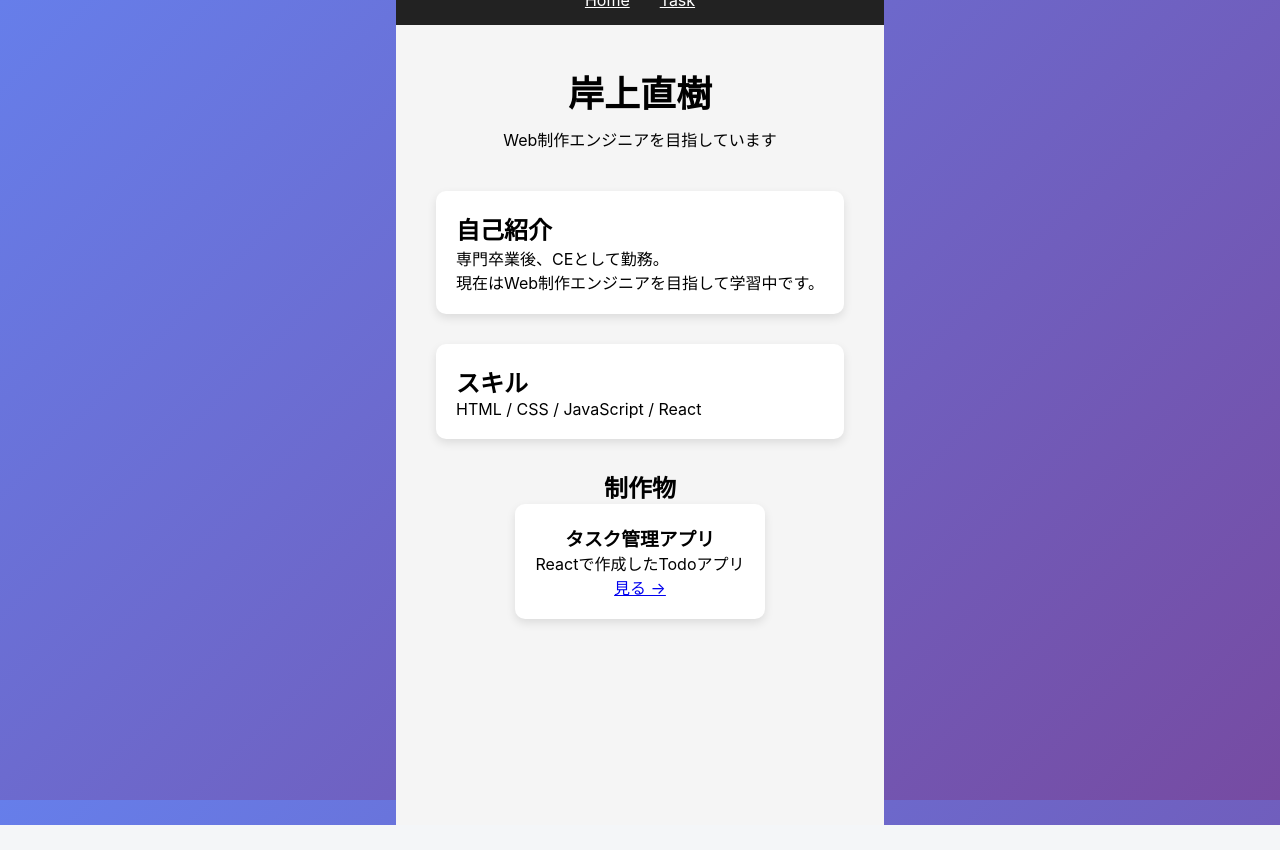
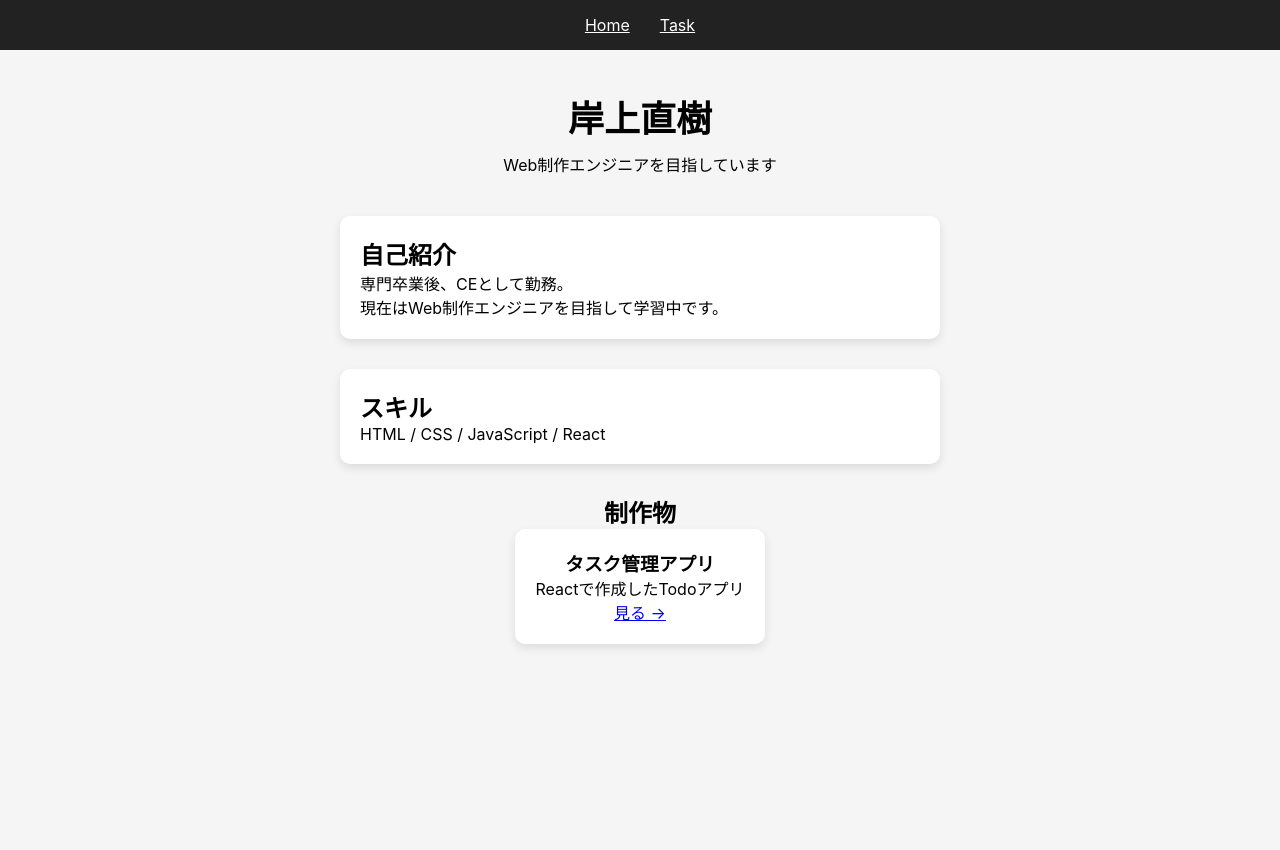
Before and after one commit to kishigami-naoki/portfolio, a React (Vite) app: page / in a window 1280 px wide. Before the commit the page ends 825 px from the top, so only its background shows below. Built offline with nearby package versions, Linux system fonts and the light colour scheme.

Commit message:
レイアウト修正

```diff
--- a/src/Home.jsx
+++ b/src/Home.jsx
@@ -6,7 +6,9 @@ function Home() {
       style={{
         background: "#f5f5f5",
         minHeight: "100vh",
+        margin: 0,
         padding: "40px",
+        boxSizing: "border-box",
       }}
     >
       {/* ヘッダー */}
--- a/src/index.css
+++ b/src/index.css
@@ -5,12 +5,10 @@
 }
 
 body {
+  margin: 0;
+  padding: 0;
   font-family: sans-serif;
-  background: linear-gradient(135deg, #667eea, #764ba2);
-  display: flex;
-  justify-content: center;
-  align-items: center;
-  height: 100vh;
+  background: #f5f5f5;
 }
 
 .app {
```
